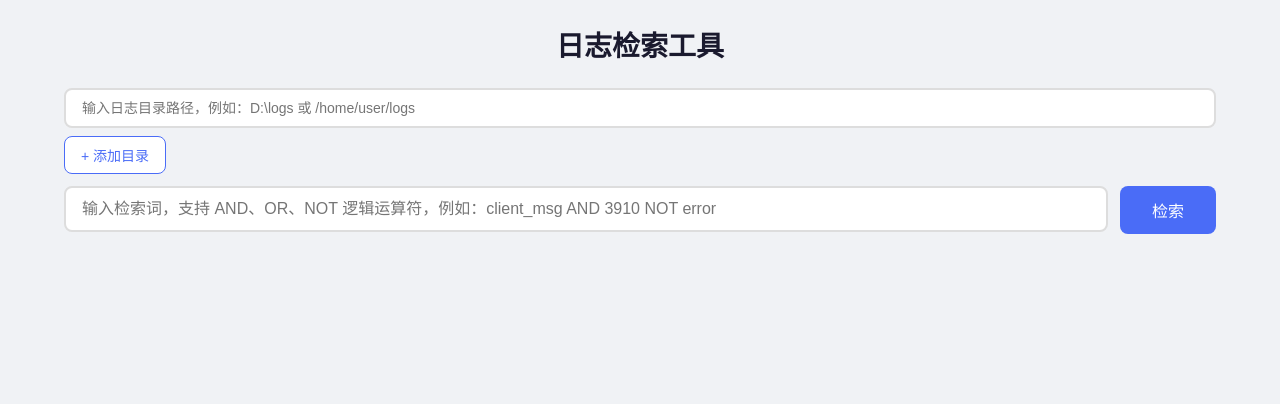
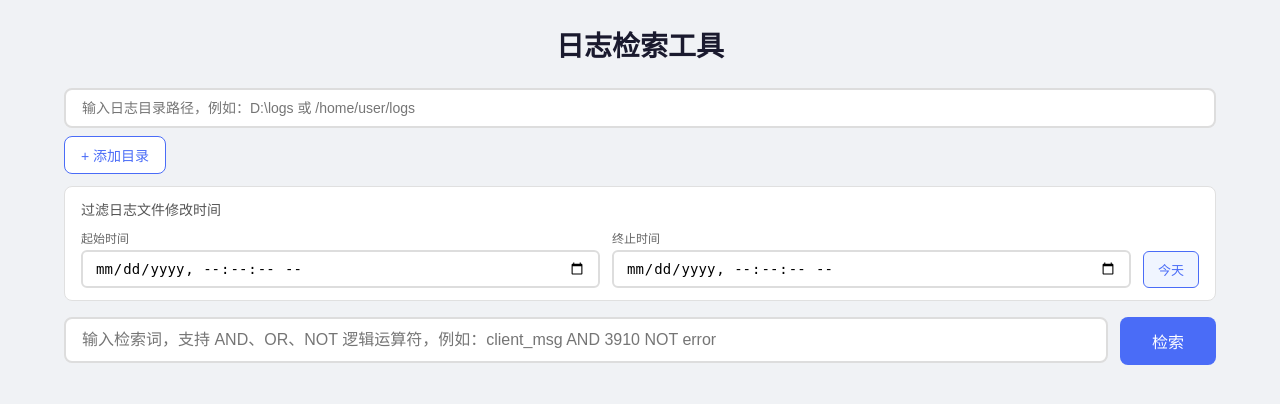
Before and after one commit to LvPeng990324/log_search, a Flask app: page / in a window 1280 px wide. Shown: the top 404 px of the page. Run offline with Flask 3, Linux system fonts and the light colour scheme.

Commit message:
增加日志文件时间筛选

```diff
--- a/app.py
+++ b/app.py
@@ -60,7 +60,7 @@ def line_matches(line, include_terms, or_terms, exclude_terms):
     return True
 
 
-def search_files(query, log_dirs):
+def search_files(query, log_dirs, start_time=None, end_time=None):
     include_terms, or_terms, exclude_terms = parse_query(query)
     results = []
 
@@ -75,6 +75,18 @@ def search_files(query, log_dirs):
             filepath = os.path.join(log_dir, filename)
             if not os.path.isfile(filepath):
                 continue
+
+            # 按文件最后修改时间过滤
+            if start_time is not None or end_time is not None:
+                try:
+                    mtime_ms = os.path.getmtime(filepath) * 1000
+                    if start_time is not None and mtime_ms < start_time:
+                        continue
+                    if end_time is not None and mtime_ms > end_time:
+                        continue
+                except Exception:
+                    continue
+
             try:
                 with open(filepath, "r", encoding="utf-8", errors="ignore") as f:
                     for line_number, line in enumerate(f, start=1):
@@ -101,8 +113,19 @@ def search():
     data = request.get_json()
     query = data.get("query", "") if data else ""
     paths = data.get("paths", []) if data else []
+    start_time = data.get("start_time")
+    end_time = data.get("end_time")
+    try:
+        start_time = int(start_time) if start_time is not None else None
+    except (ValueError, TypeError):
+        start_time = None
+    try:
+        end_time = int(end_time) if end_time is not None else None
+    except (ValueError, TypeError):
+        end_time = None
+
     include_terms, or_terms, exclude_terms = parse_query(query)
-    results = search_files(query, paths)
+    results = search_files(query, paths, start_time=start_time, end_time=end_time)
     highlight_terms = list(set(include_terms + or_terms))
     return jsonify({"results": results, "total": len(results), "terms": highlight_terms})
 
--- a/templates/index.html
+++ b/templates/index.html
@@ -20,6 +20,16 @@ h1 { text-align: center; color: #1a1a2e; margin-bottom: 24px; font-size: 28px; }
 .path-actions { display: flex; gap: 8px; }
 .add-path-btn { padding: 8px 16px; font-size: 14px; background: #fff; color: #4a6cf7; border: 1px solid #4a6cf7; border-radius: 8px; cursor: pointer; transition: all 0.2s; }
 .add-path-btn:hover { background: #4a6cf7; color: #fff; }
+.filter-section { background: #fff; border: 1px solid #e0e0e0; border-radius: 8px; padding: 12px 16px; margin-bottom: 16px; }
+.filter-section-title { font-size: 14px; color: #555; margin-bottom: 10px; font-weight: 500; }
+.time-filter { display: flex; gap: 12px; align-items: flex-end; flex-wrap: wrap; }
+.time-field { display: flex; flex-direction: column; gap: 4px; flex: 1; min-width: 160px; }
+.time-field label { font-size: 12px; color: #666; }
+.time-field input { width: 100%; padding: 8px 12px; font-size: 14px; border: 2px solid #ddd; border-radius: 6px; outline: none; transition: border-color 0.2s; }
+.time-field input:focus { border-color: #4a6cf7; }
+.quick-time-btns { display: flex; gap: 8px; }
+.quick-time-btn { padding: 8px 14px; font-size: 13px; background: #f0f5ff; color: #4a6cf7; border: 1px solid #4a6cf7; border-radius: 6px; cursor: pointer; transition: all 0.2s; }
+.quick-time-btn:hover { background: #4a6cf7; color: #fff; }
 .path-suggestions { position: absolute; top: calc(100% + 4px); left: 0; right: 0; background: #fff; border: 1px solid #ddd; border-radius: 8px; box-shadow: 0 4px 12px rgba(0,0,0,0.15); max-height: 300px; overflow-y: auto; z-index: 100; display: none; }
 .path-suggestion-item { padding: 10px 16px; cursor: pointer; display: flex; align-items: center; gap: 8px; font-size: 14px; }
 .path-suggestion-item:hover, .path-suggestion-item.active { background: #f0f5ff; }
@@ -67,6 +77,22 @@ h1 { text-align: center; color: #1a1a2e; margin-bottom: 24px; font-size: 28px; }
     <div id="pathList" class="path-list"></div>
     <div class="path-actions">
       <button class="add-path-btn" onclick="addPathRow()">+ 添加目录</button>
+    </div>
+  </div>
+  <div class="filter-section">
+    <div class="filter-section-title">过滤日志文件修改时间</div>
+    <div class="time-filter">
+      <div class="time-field">
+        <label for="startTime">起始时间</label>
+        <input id="startTime" type="datetime-local" step="1">
+      </div>
+      <div class="time-field">
+        <label for="endTime">终止时间</label>
+        <input id="endTime" type="datetime-local" step="1">
+      </div>
+      <div class="quick-time-btns">
+        <button class="quick-time-btn" onclick="setToday()">今天</button>
+      </div>
     </div>
   </div>
   <div class="search-bar">
@@ -152,6 +178,45 @@ function renderResults() {
 function loadAll() {
   showAll = true;
   renderResults();
+}
+
+function padTime(n) {
+  return n < 10 ? '0' + n : n;
+}
+
+function formatDateTimeLocal(date) {
+  return date.getFullYear() + '-' + padTime(date.getMonth() + 1) + '-' + padTime(date.getDate()) + 'T' +
+    padTime(date.getHours()) + ':' + padTime(date.getMinutes()) + ':' + padTime(date.getSeconds());
+}
+
+function parseTimeValue(value) {
+  if (!value) return null;
+  // datetime-local 可能只到分钟，补齐秒
+  if (value.length === 16) value += ':00';
+  var d = new Date(value);
+  if (isNaN(d.getTime())) return null;
+  return d.getTime();
+}
+
+function setToday() {
+  var now = new Date();
+  var start = new Date(now.getFullYear(), now.getMonth(), now.getDate(), 0, 0, 0);
+  var end = new Date(now.getFullYear(), now.getMonth(), now.getDate(), 23, 59, 59);
+  document.getElementById('startTime').value = formatDateTimeLocal(start);
+  document.getElementById('endTime').value = formatDateTimeLocal(end);
+  saveTimeFilter();
+}
+
+function saveTimeFilter() {
+  localStorage.setItem('startTime', document.getElementById('startTime').value);
+  localStorage.setItem('endTime', document.getElementById('endTime').value);
+}
+
+function restoreTimeFilter() {
+  var start = localStorage.getItem('startTime') || '';
+  var end = localStorage.getItem('endTime') || '';
+  document.getElementById('startTime').value = start;
+  document.getElementById('endTime').value = end;
 }
 
 function toggleOrder() {
@@ -327,14 +392,17 @@ function renderPathRows(paths) {
 function doSearch() {
   var query = document.getElementById('query').value;
   var paths = collectPaths();
+  var startTime = parseTimeValue(document.getElementById('startTime').value);
+  var endTime = parseTimeValue(document.getElementById('endTime').value);
   var btn = document.getElementById('searchBtn');
   var summaryBarEl = document.getElementById('summaryBar');
   var summaryEl = document.getElementById('summary');
   var resultsEl = document.getElementById('results');
   var scrollEl = document.getElementById('resultsScroll');
 
-  // 保存日志路径和检索词到本地缓存
+  // 保存日志路径、时间过滤和检索词到本地缓存
   persistCurrentPaths();
+  saveTimeFilter();
   localStorage.setItem('query', query);
   saveSearchHistory(query);
   document.getElementById('searchHistory').style.display = 'none';
@@ -349,7 +417,7 @@ function doSearch() {
   fetch('/api/search', {
     method: 'POST',
     headers: {'Content-Type': 'application/json'},
-    body: JSON.stringify({query: query, paths: paths})
+    body: JSON.stringify({query: query, paths: paths, start_time: startTime, end_time: endTime})
   })
   .then(function(r) {
     if (!r.ok) throw new Error('请求失败: ' + r.status);
@@ -436,6 +504,10 @@ function doSearch() {
 
   var savedQuery = localStorage.getItem('query') || '';
   document.getElementById('query').value = savedQuery;
+
+  restoreTimeFilter();
+  document.getElementById('startTime').addEventListener('input', saveTimeFilter);
+  document.getElementById('endTime').addEventListener('input', saveTimeFilter);
 })();
 
 // ========== 路径自动补全 ==========
```
